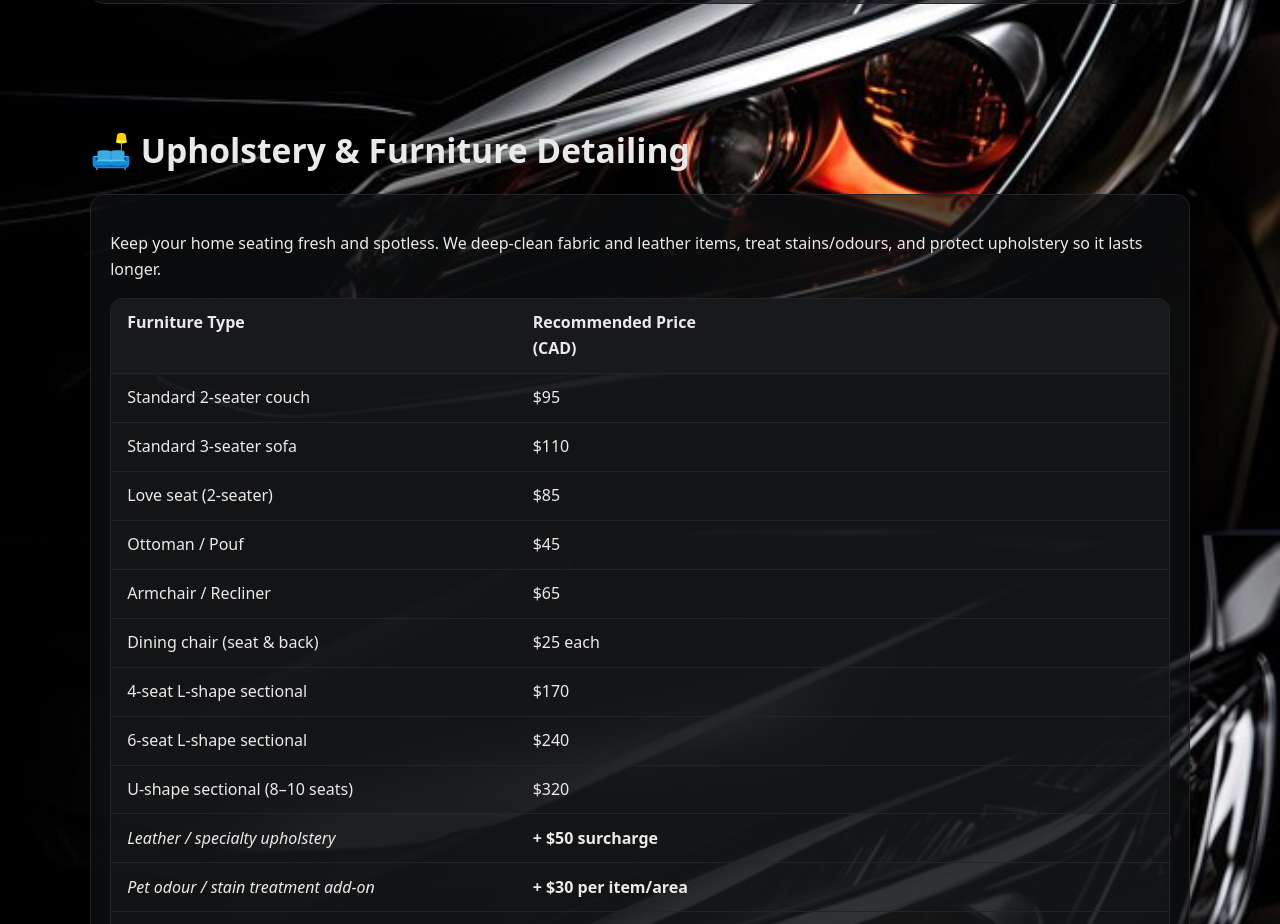
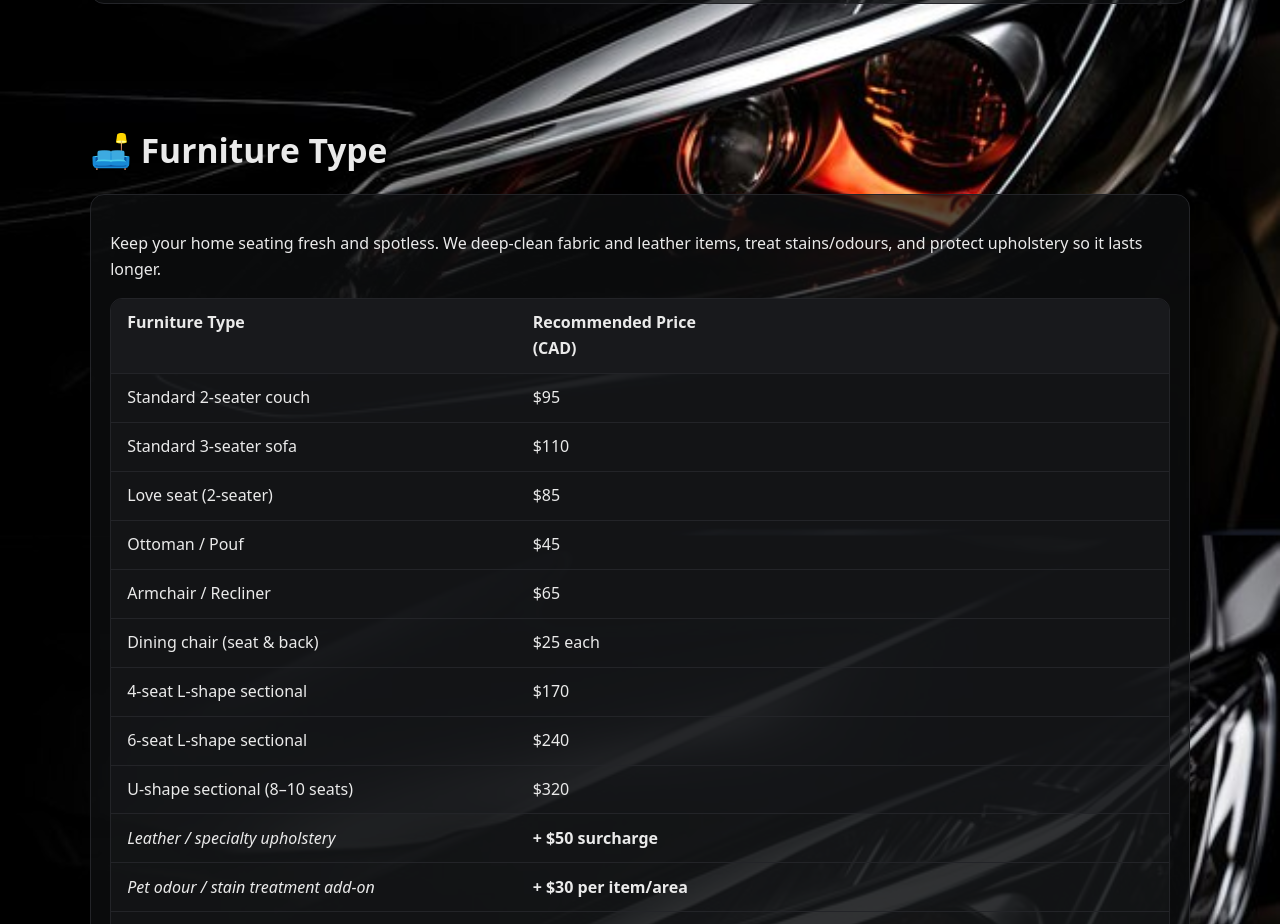
Before and after one commit to angelesnorenz11-maker/sorcery-detailing-site, a website: page index.html in a window 1280 px wide. Shown: the part 3820-4744 px from the top of the page. Drawn offline with Linux system fonts and the light colour scheme.

Commit message:
Update index.html

```diff
--- a/index.html
+++ b/index.html
@@ -212,7 +212,7 @@
 
     <!-- Upholstery & Furniture Detailing (new, above Add-ons) -->
 <section id="furniture" class="section">
-  <h2>🛋️ Upholstery &amp; Furniture Detailing</h2>
+  <h2>🛋️ Furniture Type</h2>
 
   <article class="card">
     <p>
```
